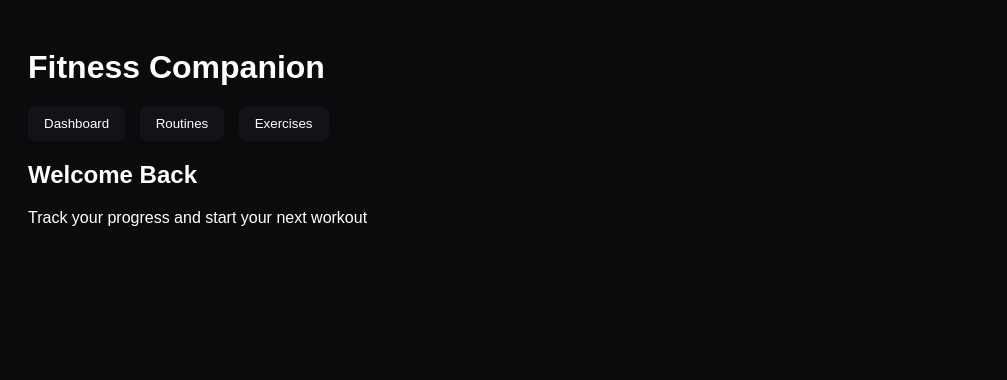
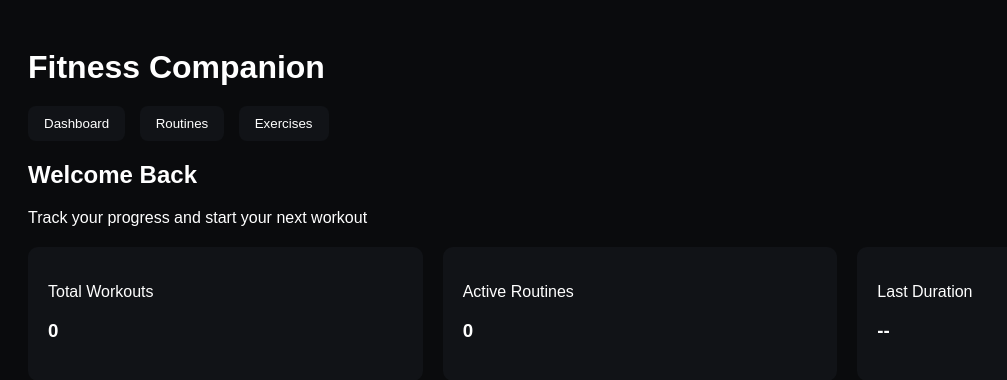
Before and after one commit to kavinghty/Fitness-Companion-DTE-Final-Assesment, a Flask app: page / in a window 1280 px wide. Shown: the top 380 px of the page, without its empty margins (0-1007 px from the left). Run offline with Flask 3, Linux system fonts and the light colour scheme; data that the repository does not hold is empty.

Commit message:
Added dashboard stat cards

```diff
--- a/static/styles.css
+++ b/static/styles.css
@@ -19,6 +19,7 @@ button {
     display: none;
     margin-top: 20px;
 }
+
 .nav {
     margin-top: 20px;
     margin-bottom: 20px;
@@ -27,3 +28,16 @@ button {
 h1 {
     margin-bottom: 10px;
 }
+
+.cards {
+    display: flex;
+    gap: 20px;
+    margin-top: 20px;
+}
+
+.card {
+    background-color: #111317;
+    padding: 20px;
+    border-radius: 10px;
+    flex: 1;
+}
--- a/templates/index.html
+++ b/templates/index.html
@@ -14,10 +14,28 @@
         <button onclick="showPage('exercises')">Exercises</button>
     </div>
 
-<div id="dashboard" class="page">
+    <div id="dashboard" class="page" style="display: block;">
         <h2>Welcome Back</h2>
         <p>Track your progress and start your next workout</p>
+
+        <div class="cards">
+            <div class="card">
+                <p>Total Workouts</p>
+                <h3>0</h3>
             </div>
+
+            <div class="card">
+                <p>Active Routines</p>
+                <h3>0</h3>
+            </div>
+
+            <div class="card">
+                <p>Last Duration</p>
+                <h3>--</h3>
+            </div>
+        </div>
+    </div>
+
     <div id="routines" class="page">Routines Page</div>
     <div id="exercises" class="page">Exercises Page</div>
 
```
Also changed, not shown: database.db. Lines whose indentation alone changed are shown as unchanged.
